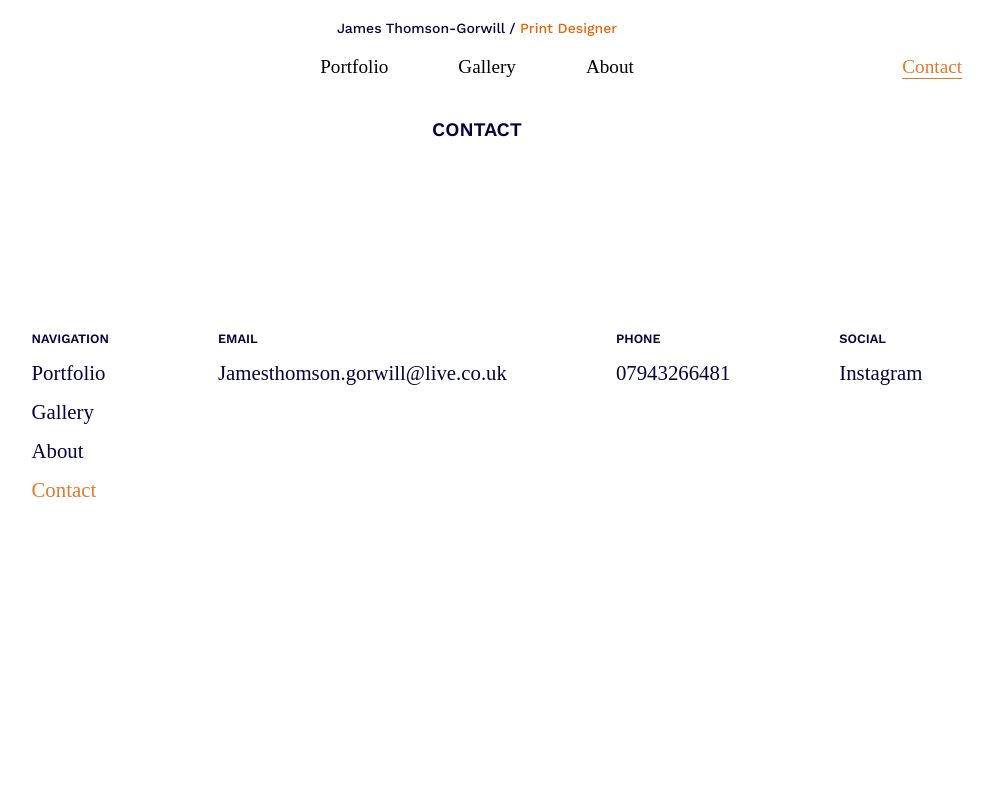
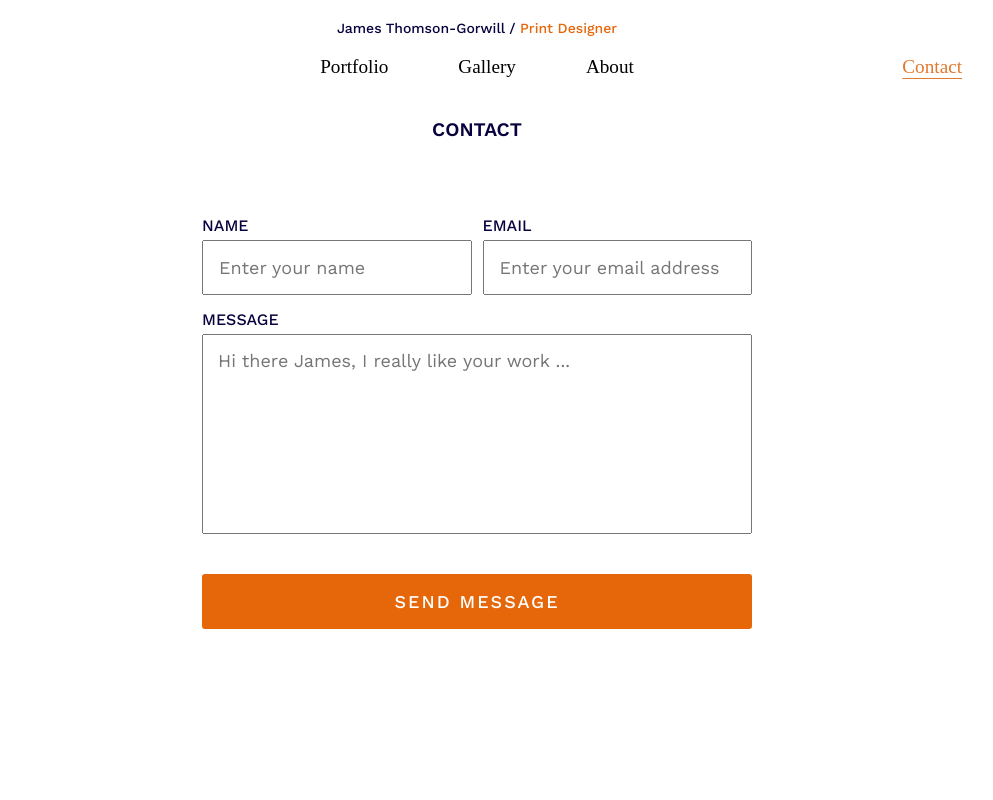
Before and after one commit to jaylewiswcm/james-portfolio, a Next.js app: page /contact in a window 1280 px wide. Shown: the top 800 px of the page, without its empty margins (163-1156 px from the left). Built offline with nearby package versions, Linux system fonts and the light colour scheme; a web font is replaced by a local one.

Commit message:
Added contact form and nodemailer

```diff
--- /dev/null
+++ b/components/elements/contact/Form.tsx
@@ -0,0 +1,46 @@
+import React from 'react'
+
+const Form = () => {
+  const contactForm = async (event:any) => {
+    event.preventDefault()
+
+    const res = await fetch('/api/contact', {
+      body: JSON.stringify({
+        name: event.target.name.value,
+        email: event.target.email.value,
+        message: event.target.message.value
+      }),
+      headers: {
+        'Content-Type': 'application/json'
+      },
+      method: 'POST'
+    })
+
+    const result = await res.json()
+    // result.user => 'Ada Lovelace'
+    console.log(result);
+  }
+
+  return (
+    <form onSubmit={contactForm} id="main-contact-form">
+
+      <div className="input-wrapper">
+        <label htmlFor="name">Name</label>
+        <input id="name" name="name" type="text" autoComplete="name" placeholder="Enter your name" required />
+      </div>
+      <div className="input-wrapper">
+        <label htmlFor="email">Email</label>
+        <input id="email" name="email" type="text" autoComplete="email" placeholder="Enter your email address"required />
+      </div>
+      <div className="textarea-wrapper">
+        <label htmlFor="message">Message</label>
+        <textarea id="message" name="message" placeholder="Hi there James, I really like your work ... "required />
+      </div>
+      <button type="submit">
+        <span className="hover-bg"></span>
+        <span> Send Message</span>
+        </button>
+    </form>
+  )
+}
+export default Form;
--- a/package.json
+++ b/package.json
@@ -13,6 +13,7 @@
     "graphql": "^15.6.0",
     "next": "11.1.2",
     "next-images": "^1.8.1",
+    "nodemailer": "^6.6.5",
     "react": "17.0.2",
     "react-dom": "17.0.2"
   },
--- /dev/null
+++ b/pages/api/contact.ts
@@ -0,0 +1,37 @@
+const nodemailer = require('nodemailer');
+
+const handler = (req: any, res: any) => {
+  res.status(200).json({ user: 'Ada Lovelace' })
+  // Send email
+  console.log(req.body);
+
+  const { email, name, message  } = req.body
+
+  const reciever = 'jr_lewis@outlook.com'
+  // const reciever = 'jamesthomson.gorwill@live.co.uk'
+
+  var transporter = nodemailer.createTransport({
+    service: 'gmail',
+    auth: {
+      user:  process.env.EMAIL_USER,
+      pass: process.env.EMAIL_PASSWORD,
+    }
+  });
+
+  var mailOptions = {
+    from: email,
+    to: reciever,
+    subject: 'Sending Email using Node.js',
+    html: `<p>From : ${name}</p><br><p>Message : ${message}</p>`
+  };
+
+  transporter.sendMail(mailOptions, function(error:any, info:any){
+    if (error) {
+      console.log(error);
+    } else {
+      console.log('Email sent: ' + info.response);
+    }
+  });
+}
+
+export default handler;
--- a/pages/contact.tsx
+++ b/pages/contact.tsx
@@ -1,6 +1,8 @@
 import React from 'react'
 import type { NextPage } from 'next'
 import Head from 'next/head'
+// Components
+import Form from '../components/elements/contact/Form';
 
 const contact = () => {
     return (
@@ -14,7 +16,7 @@ const contact = () => {
         <main>
             <div className="contact-wrapper container-regular">
             <h1 className="page-title">Contact</h1>
-
+            <Form />
             </div>
         </main>
       </div>
--- a/sass/app.css
+++ b/sass/app.css
@@ -780,4 +780,132 @@ header nav .contact-link .active {
   position: relative !important;
   height: unset !important;
 }
+
+#main-contact-form {
+  width: 100%;
+  max-width: 600px;
+  margin: 0 auto;
+  display: -webkit-box;
+  display: -ms-flexbox;
+  display: flex;
+  -ms-flex-wrap: wrap;
+      flex-wrap: wrap;
+  padding: 50px 25px;
+}
+
+#main-contact-form label {
+  font-size: 1rem;
+  font-weight: 500;
+  font-family: "Work Sans", sans-serif;
+  text-transform: uppercase;
+  margin-bottom: 5px;
+}
+
+#main-contact-form input {
+  padding: 15px;
+  margin-bottom: 15px;
+  font-size: 18px;
+  font-weight: 400;
+  font-family: "Work Sans", sans-serif;
+  color: #07023E;
+}
+
+#main-contact-form textarea {
+  padding: 15px;
+  margin-bottom: 15px;
+  resize: none;
+  height: 200px;
+  font-size: 18px;
+  font-weight: 400;
+  font-family: "Work Sans", sans-serif;
+  color: #07023E;
+}
+
+#main-contact-form .input-wrapper {
+  width: 49%;
+  display: -webkit-box;
+  display: -ms-flexbox;
+  display: flex;
+  -webkit-box-orient: vertical;
+  -webkit-box-direction: normal;
+      -ms-flex-direction: column;
+          flex-direction: column;
+}
+
+#main-contact-form .input-wrapper:first-of-type {
+  margin-right: auto;
+}
+
+#main-contact-form .textarea-wrapper {
+  width: 100%;
+  display: -webkit-box;
+  display: -ms-flexbox;
+  display: flex;
+  -webkit-box-orient: vertical;
+  -webkit-box-direction: normal;
+      -ms-flex-direction: column;
+          flex-direction: column;
+}
+
+#main-contact-form button {
+  background-color: #E6670A;
+  border: 2px solid #E6670A;
+  padding: 15px 20px;
+  margin-top: 25px;
+  width: 100%;
+  border-radius: 3px;
+  -webkit-transition: 0.2s;
+  transition: 0.2s;
+  position: relative;
+  display: -webkit-box;
+  display: -ms-flexbox;
+  display: flex;
+  -webkit-box-align: center;
+      -ms-flex-align: center;
+          align-items: center;
+  -webkit-box-pack: center;
+      -ms-flex-pack: center;
+          justify-content: center;
+  overflow: hidden;
+  cursor: pointer;
+}
+
+#main-contact-form button .hover-bg {
+  position: absolute;
+  top: 0;
+  left: 0;
+  width: 100%;
+  max-width: 0%;
+  height: 100%;
+  background-color: #FFEBDD;
+  z-index: 1;
+  -webkit-transition: 0.2s;
+  transition: 0.2s;
+}
+
+#main-contact-form button span {
+  color: #fff;
+  font-size: 18px;
+  font-weight: 500;
+  font-family: "Work Sans", sans-serif;
+  text-transform: uppercase;
+  position: relative;
+  z-index: 2;
+  letter-spacing: 2px;
+}
+
+#main-contact-form button:hover {
+  -webkit-box-shadow: 0 6px 20px rgba(7, 2, 62, 0.16);
+          box-shadow: 0 6px 20px rgba(7, 2, 62, 0.16);
+  border: 2px solid #E6670A;
+}
+
+#main-contact-form button:hover .hover-bg {
+  max-width: 110%;
+}
+
+#main-contact-form button:hover span {
+  color: #E6670A;
+  font-weight: 500;
+}
 /*# sourceMappingURL=app.css.map */
--- a/sass/pages/_all.scss
+++ b/sass/pages/_all.scss
@@ -3,3 +3,4 @@
 @import "./projects";
 @import "./gallery";
 @import "./portfolio";
+@import "./contact";
--- /dev/null
+++ b/sass/pages/_contact.scss
@@ -0,0 +1,95 @@
+#main-contact-form {
+  width: 100%;
+  max-width: 600px;
+  margin: 0 auto;
+  display: flex;
+  flex-wrap: wrap;
+  padding: 50px 25px;
+  label {
+    font-size: 1rem;
+    font-weight: 500;
+    font-family: $sans-serif;
+    text-transform: uppercase;
+    margin-bottom: 5px;
+  }
+  input {
+    padding: 15px;
+    margin-bottom: 15px;
+    font-size: 18px;
+    font-weight: 400;
+    font-family: $sans-serif;
+    color: $blue-800;
+  }
+  textarea {
+    padding: 15px;
+    margin-bottom: 15px;
+    resize: none;
+    height: 200px;
+    font-size: 18px;
+    font-weight: 400;
+    font-family: $sans-serif;
+    color: $blue-800;
+  }
+  .input-wrapper {
+    width: 49%;
+    display: flex;
+    flex-direction: column;
+    &:first-of-type {
+      margin-right: auto;
+    }
+  }
+  .textarea-wrapper {
+    width: 100%;
+    display: flex;
+    flex-direction: column;
+  }
+  button {
+    background-color: $orange-500;
+    border: 2px solid $orange-500;
+    padding: 15px 20px;
+    // margin: 50px auto;
+    // margin-top: 100px;
+    margin-top: 25px;
+    width: 100%;
+    border-radius: 3px;
+    transition: 0.2s;
+    position: relative;
+    display: flex;
+    align-items: center;
+    justify-content: center;
+    overflow: hidden;
+    cursor: pointer;
+    .hover-bg {
+      position: absolute;
+      top: 0;
+      left: 0;
+      width: 100%;
+      max-width: 0%;
+      height: 100%;
+      background-color: $orange-100;
+      z-index: 1;
+      transition: 0.2s;
+    }
+    span {
+      color: $white;
+      font-size: 18px;
+      font-weight: 500;
+      font-family: $sans-serif;
+      text-transform: uppercase;
+      position: relative;
+      z-index: 2;
+      letter-spacing: 2px;
+    }
+  }
+  button:hover {
+    box-shadow: 0 6px 20px rgba(7, 2, 62, 0.16);
+    border: 2px solid $orange-500;
+    .hover-bg {
+      max-width: 110%;
+    }
+    span {
+      color: $orange-500;
+      font-weight: 500;
+    }
+  }
+}
```
Also changed, not shown: 2 other files (tests, documents, lock files or other folders).
